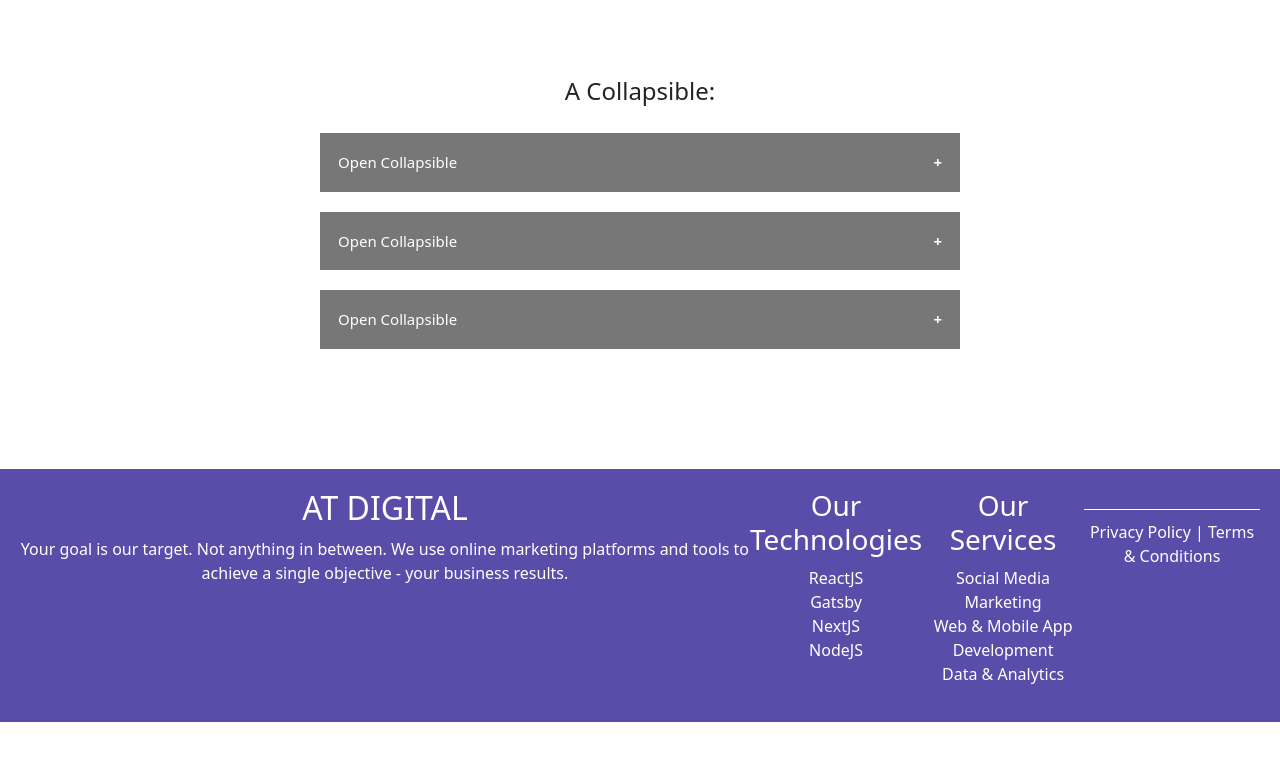
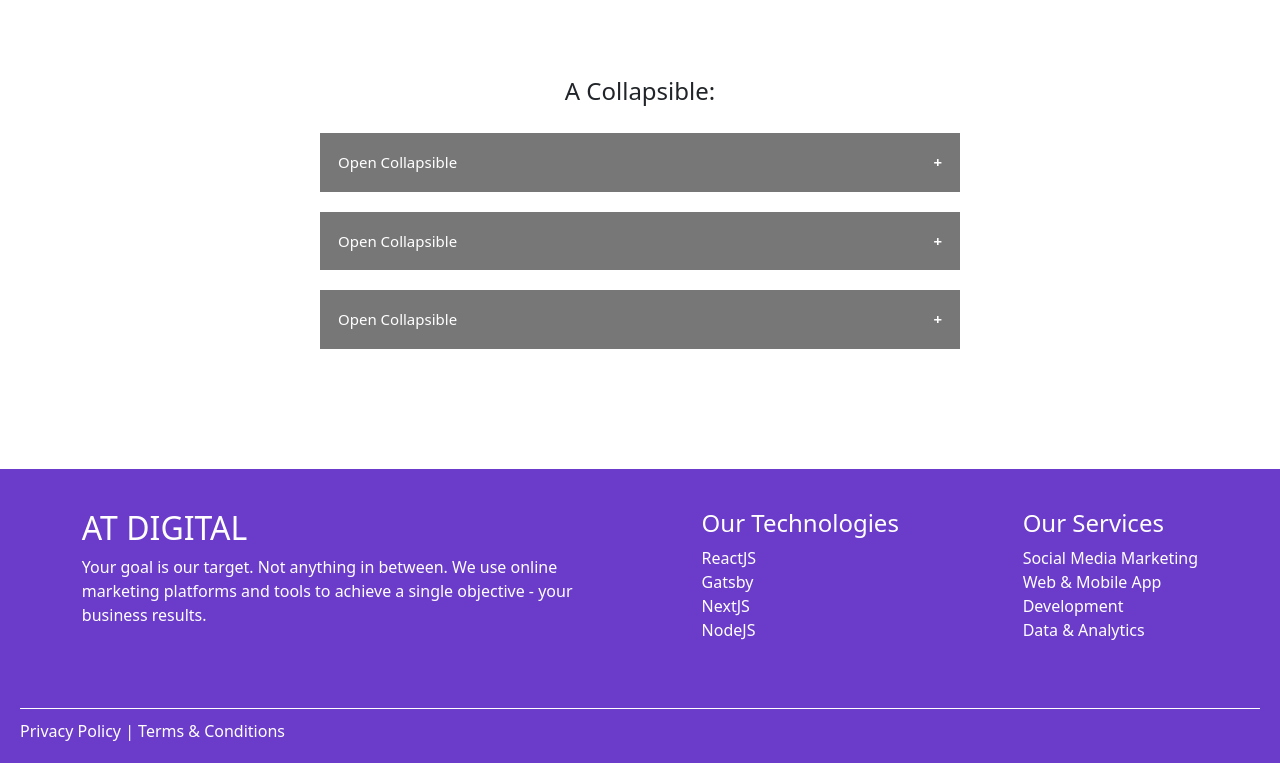
Before and after one commit to IT21284816/AT-Digital_React-Web-Page, a React (Create React App) app: page / in a window 1280 px wide. Shown: the part 1706-2469 px from the top of the page. Before the commit the page ends 2428 px from the top, so only its background shows below. Built offline with nearby package versions, Linux system fonts and the light colour scheme.

Commit message:
initial commit

```diff
--- a/src/Footer.css
+++ b/src/Footer.css
@@ -1,14 +1,17 @@
 /* Footer.css */
 .footer {
-    background-color: #5a4daa;
+    background-color: #6B3CC9;
     color: white;
     padding: 20px;
-    text-align: center;
+    text-align: left;
   }
 
   .footer-content {
     display: flex;
     justify-content: space-around;
+    width: 100%;
+    margin-bottom: 50px;
+    margin-top: 20px;
   }
 
   .footer-section h2, .footer-section h3 {
@@ -25,3 +28,9 @@
     border-top: 1px solid white;
     padding-top: 10px;
   }
+
+  .footer-section1 {
+    text-align: left;
+    width: 40%;
+
+  }
--- a/src/Footer.js
+++ b/src/Footer.js
@@ -6,26 +6,35 @@ function Footer() {
   return (
     <footer className="footer">
       <div className="footer-content">
-        <div className="footer-section">
+        <div className="footer-section1">
           <h2>AT DIGITAL</h2>
           <p>Your goal is our target. Not anything in between. We use online marketing platforms and tools to achieve a single objective - your business results.</p>
         </div>
         <div className="footer-section">
-          <h3>Our Technologies</h3>
+          <h4>Our Technologies</h4>
           <ul>
-            {['ReactJS', 'Gatsby', 'NextJS', 'NodeJS'].map(tech => <li key={tech}>{tech}</li>)}
+          <li>ReactJS</li>
+          <li>Gatsby</li>
+          <li>NextJS</li>
+          <li>NodeJS</li>
+
+
           </ul>
         </div>
         <div className="footer-section">
-          <h3>Our Services</h3>
+          <h4>Our Services</h4>
           <ul>
-            {['Social Media Marketing', 'Web & Mobile App Development', 'Data & Analytics'].map(service => <li key={service}>{service}</li>)}
+            <li>Social Media Marketing</li>
+            <li>Web & Mobile App</li>
+            <li>Development</li>
+            <li>Data & Analytics</li>
           </ul>
         </div>
-        <div className="footer-links">
+
+      </div>
+      <div className="footer-links">
           Privacy Policy | Terms & Conditions
         </div>
-      </div>
     </footer>
   );
 }
```
